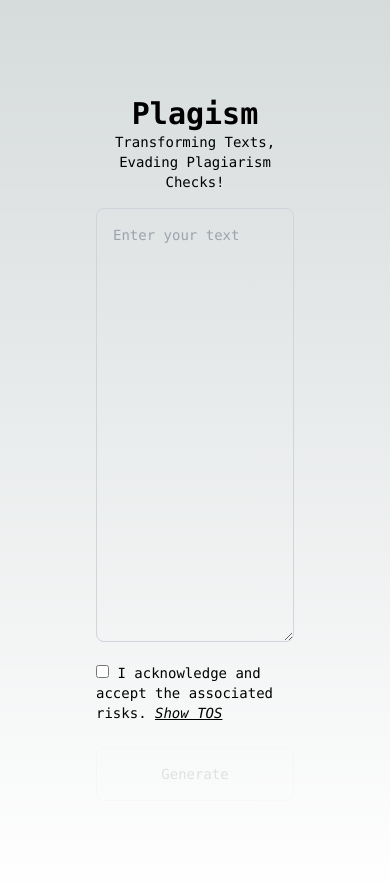
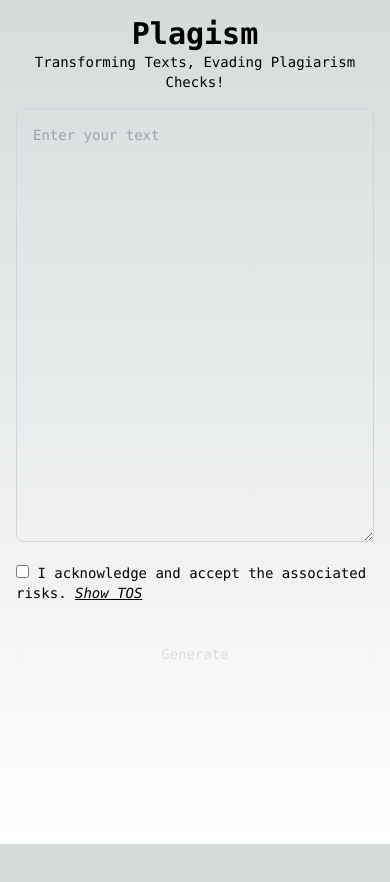
Before and after one commit to hajir-dev/plagism, a Next.js app: page / in a window 390 px wide. Shown: the top 882 px of the page. After the commit the page ends 844 px from the top, so only its background shows below. Built offline with nearby package versions, Linux system fonts and the light colour scheme.

Commit message:
style: add responsive padding

```diff
--- a/app/page.tsx
+++ b/app/page.tsx
@@ -9,7 +9,7 @@
 export default function Home() {
   return (
     <RecoilRootWrapper>
-      <main className="flex min-h-screen flex-col items-center justify-between p-24">
+      <main className="flex min-h-screen flex-col items-center justify-between p-4 lg:p-24">
         <div className="max-w-5xl w-full font-mono text-sm">
           <div className="mb-4">
             <Title />
```
